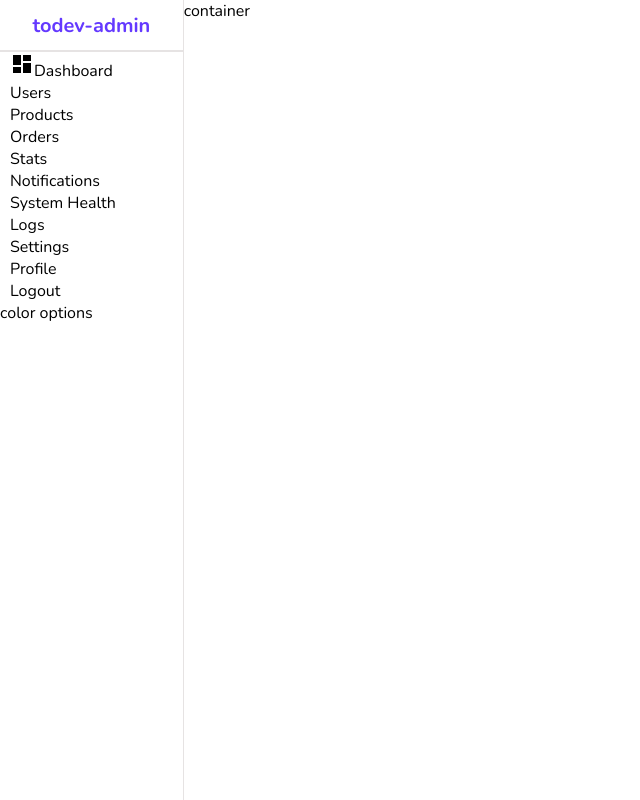
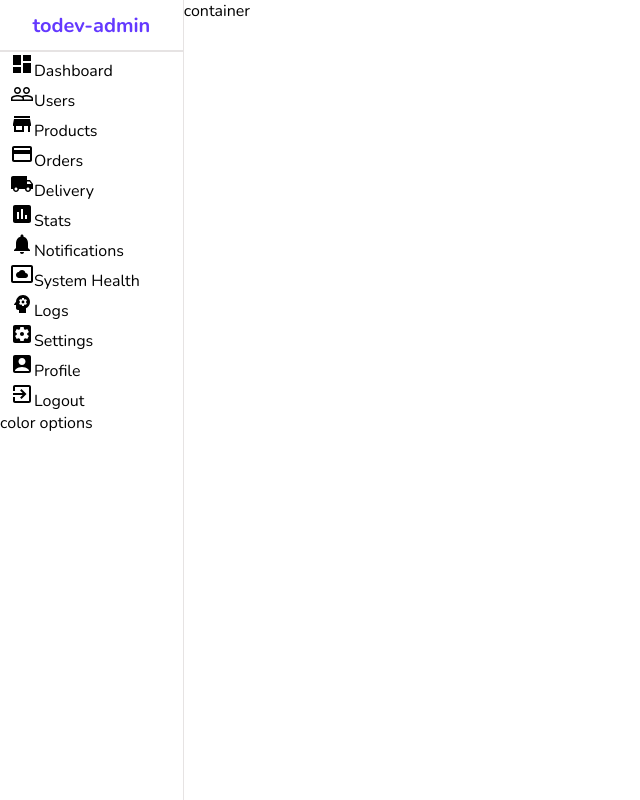
Before and after one commit to todevmilen/admin-dashboard, a React (Create React App) app: page / in a window 1280 px wide. Shown: the whole page, without its empty margins (0-640 px from the left). Built offline with nearby package versions, Linux system fonts and the light colour scheme.

Commit message:
feat: add Icons

```diff
--- a/src/components/sidebar/Sidebar.jsx
+++ b/src/components/sidebar/Sidebar.jsx
@@ -1,6 +1,17 @@
 import React from 'react'
 import './sidebar.scss';
 import DashboardIcon from '@mui/icons-material/Dashboard';
+import PeopleOutlineIcon from '@mui/icons-material/PeopleOutline';
+import StoreIcon from '@mui/icons-material/Store';
+import CreditCardIcon from '@mui/icons-material/CreditCard';
+import LocalShippingIcon from '@mui/icons-material/LocalShipping';
+import PollIcon from '@mui/icons-material/Poll';
+import NotificationsIcon from '@mui/icons-material/Notifications';
+import SettingsSystemDaydreamIcon from '@mui/icons-material/SettingsSystemDaydream';
+import PsychologyIcon from '@mui/icons-material/Psychology';
+import SettingsApplicationsIcon from '@mui/icons-material/SettingsApplications';
+import AccountBoxIcon from '@mui/icons-material/AccountBox';
+import ExitToAppIcon from '@mui/icons-material/ExitToApp';
 const Sidebar = () => {
     return (
         <div className="sidebar">
@@ -15,33 +26,47 @@ const Sidebar = () => {
                         <span>Dashboard</span>
                     </li>
                     <li>
+                        <PeopleOutlineIcon />
                         <span>Users</span>
                     </li>
                     <li>
+                        <StoreIcon />
                         <span>Products</span>
                     </li>
                     <li>
+                        <CreditCardIcon />
                         <span>Orders</span>
                     </li>
                     <li>
+                        <LocalShippingIcon />
+                        <span>Delivery</span>
+                    </li>
+                    <li>
+                        <PollIcon />
                         <span>Stats</span>
                     </li>
                     <li>
+                        <NotificationsIcon />
                         <span>Notifications</span>
                     </li>
                     <li>
+                        <SettingsSystemDaydreamIcon />
                         <span>System Health</span>
                     </li>
                     <li>
+                        <PsychologyIcon />
                         <span>Logs</span>
                     </li>
                     <li>
+                        <SettingsApplicationsIcon />
                         <span>Settings</span>
                     </li>
                     <li>
+                        <AccountBoxIcon />
                         <span>Profile</span>
                     </li>
                     <li>
+                        <ExitToAppIcon />
                         <span>Logout</span>
                     </li>
                 </ul>
```
